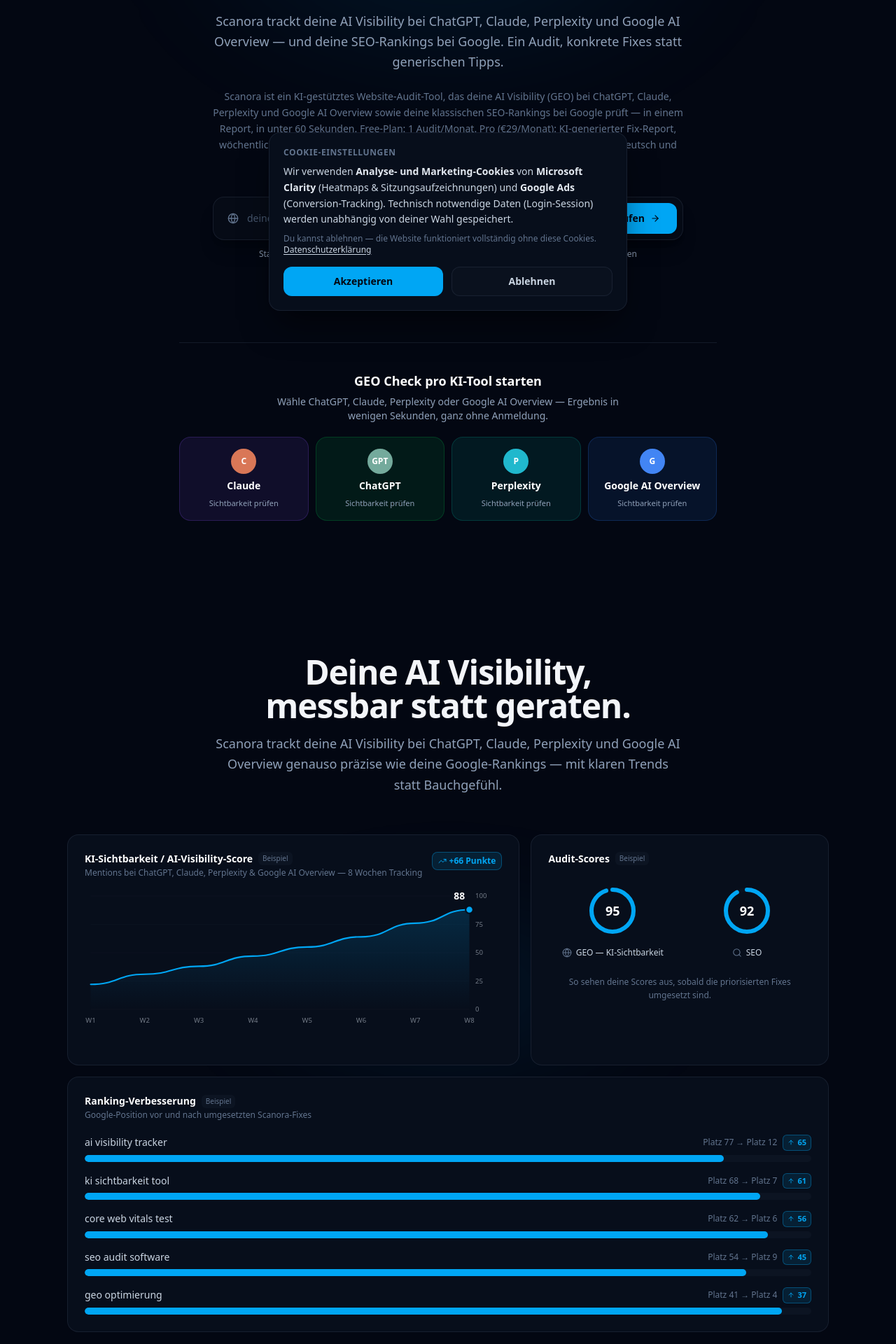
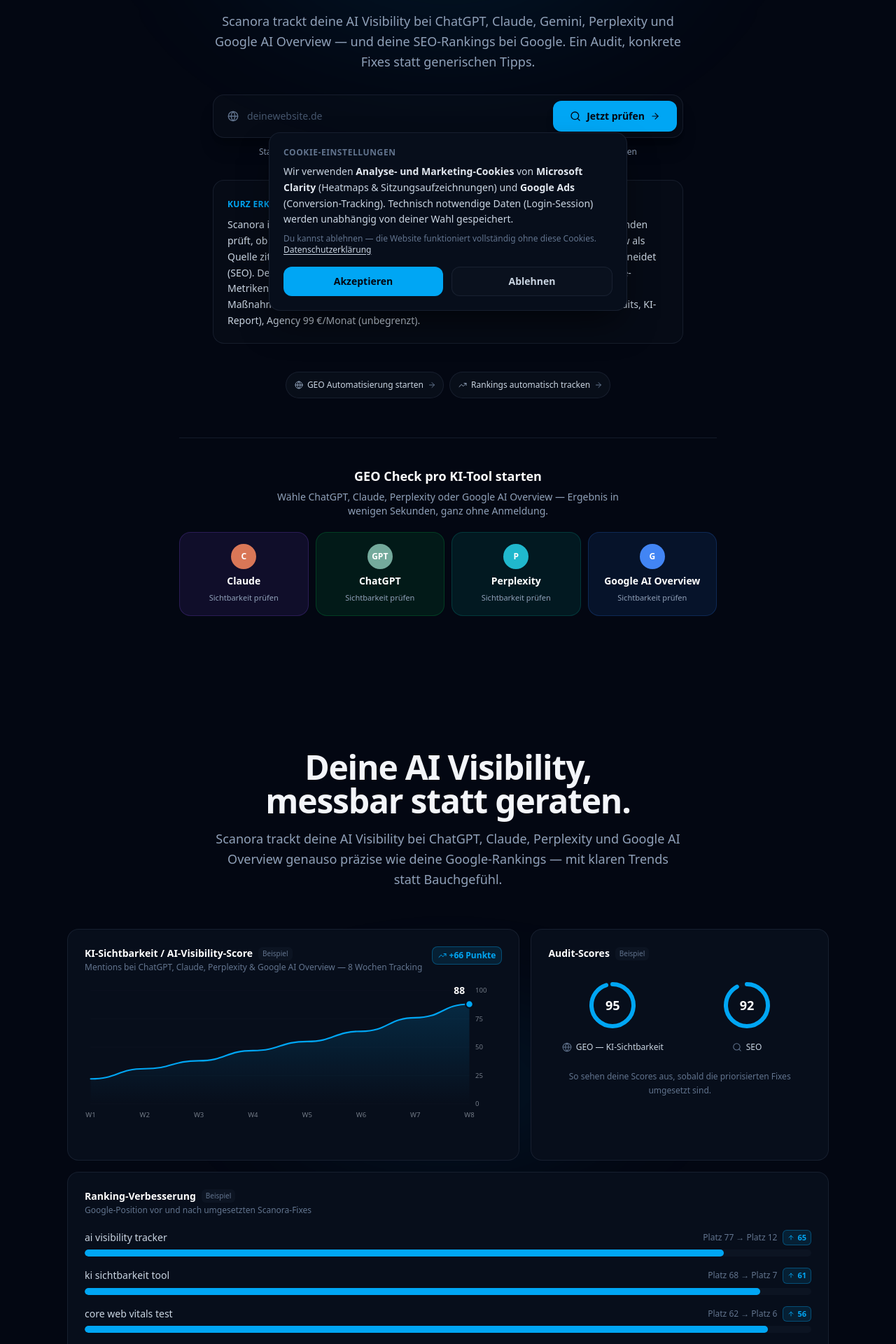
Before and after one commit to davinciyaner/aiaudit, a Next.js app in the folder frontend/: page / in a window 1280 px wide. Shown: the part 340-2260 px from the top of the page at 70% size. Built offline with nearby package versions, Linux system fonts and the light colour scheme.

Commit message:
seo und geo verbessert

```diff
--- a/frontend/src/app/components/FAQ.js
+++ b/frontend/src/app/components/FAQ.js
@@ -30,7 +30,7 @@
                             transition={{ delay: i * 0.04 }}
                             className="border border-[var(--border-subtle)] rounded-2xl overflow-hidden bg-[var(--surface-06)] px-5 py-4"
                         >
-                            <h2 className="m-0 text-sm font-medium text-white leading-snug">{faq.q}</h2>
+                            <h3 className="m-0 text-sm font-medium text-white leading-snug">{faq.q}</h3>
                             <p className="mt-3 pt-3 text-sm text-slate-400 leading-relaxed border-t border-[var(--border-subtle)]">
                                 {faq.a}
                             </p>
--- a/frontend/src/app/components/Hero.js
+++ b/frontend/src/app/components/Hero.js
@@ -85,28 +85,33 @@
                         Sichtbar bei Google.
                     </motion.h1>
 
-                    <motion.p initial={{ opacity: 0, y: 16 }} animate={{ opacity: 1, y: 0 }} transition={{ delay: 0.05 }}
+                    <motion.h2 initial={{ opacity: 0, y: 16 }} animate={{ opacity: 1, y: 0 }} transition={{ delay: 0.05 }}
                         className="text-sm font-semibold text-[var(--accent)] mb-4">
                         Scanora – AI Visibility & SEO Tool
-                    </motion.p>
+                    </motion.h2>
 
                     <motion.p initial={{ opacity: 0, y: 16 }} animate={{ opacity: 1, y: 0 }} transition={{ delay: 0.1 }}
-                        className="text-base sm:text-lg text-slate-400 mb-6 max-w-2xl leading-relaxed">
-                        Scanora trackt deine AI Visibility bei ChatGPT, Claude, Perplexity und Google AI Overview —
+                        className="text-base sm:text-lg text-slate-400 mb-8 max-w-2xl leading-relaxed">
+                        Scanora trackt deine AI Visibility bei ChatGPT, Claude, Gemini, Perplexity und Google AI Overview —
                         und deine SEO-Rankings bei Google. Ein Audit, konkrete Fixes statt generischen Tipps.
                     </motion.p>
 
-                    <motion.p initial={{ opacity: 0, y: 16 }} animate={{ opacity: 1, y: 0 }} transition={{ delay: 0.12 }}
-                        className="text-xs sm:text-sm text-slate-500 mb-10 max-w-2xl leading-relaxed">
-                        Scanora ist ein KI-gestütztes Website-Audit-Tool, das deine AI Visibility (GEO) bei ChatGPT, Claude,
-                        Perplexity und Google AI Overview sowie deine klassischen SEO-Rankings bei Google prüft — in einem
-                        Report, in unter 60 Sekunden. Free-Plan: 1 Audit/Monat. Pro (€29/Monat): KI-generierter Fix-Report,
-                        wöchentliches automatisches Tracking. Gegründet 2026 in Deutschland, verfügbar auf Deutsch und Englisch.
-                    </motion.p>
+                    <motion.div initial={{ opacity: 0, y: 16 }} animate={{ opacity: 1, y: 0 }} transition={{ delay: 0.15 }}
+                        className="w-full max-w-2xl mb-8">
+                        <HeroAuditInput />
+                    </motion.div>
 
-                    <motion.div initial={{ opacity: 0, y: 16 }} animate={{ opacity: 1, y: 0 }} transition={{ delay: 0.15 }}
-                        className="w-full max-w-2xl mb-6">
-                        <HeroAuditInput />
+                    <motion.div initial={{ opacity: 0, y: 16 }} animate={{ opacity: 1, y: 0 }} transition={{ delay: 0.18 }}
+                        className="w-full max-w-2xl mb-10 p-5 rounded-2xl bg-[var(--surface-06)] border border-[var(--border-subtle)] text-left">
+                        <span className="text-xs font-semibold text-[var(--accent)] uppercase tracking-wide">Kurz erklärt</span>
+                        <p className="mt-2 text-sm text-slate-300 leading-relaxed">
+                            Scanora ist ein KI-gestütztes Website-Audit-Tool aus Deutschland, das in unter 60
+                            Sekunden prüft, ob eine Website von ChatGPT, Claude, Perplexity, Gemini und Google AI Overview als Quelle
+                            zitiert wird (GEO / AI Visibility) und wie sie in klassischen Google-Rankings abschneidet (SEO).
+                            Der Report liefert einen AI-Visibility-Score (0–100), einen SEO-Score, Performance-Metriken (TTFB,
+                            FCP) und einen von Claude AI generierten Fix-Report mit priorisierten Maßnahmen. Scanora startet
+                            kostenlos (1 Audit/Monat), Pro kostet 29 €/Monat (10 Audits, KI-Report), Agency 99 €/Monat (unbegrenzt).
+                        </p>
                     </motion.div>
 
                     <div className="flex flex-wrap items-center justify-center gap-2">
--- a/frontend/src/app/components/ProductShowcase.js
+++ b/frontend/src/app/components/ProductShowcase.js
@@ -27,9 +27,13 @@
     { label: 'Produktdefinition', ok: false, note: 'Nicht klar erkennbar' },
 ]
 
-function ResultCard({ title, score, checksLabel, results }) {
+function ResultCard({ title, score, checksLabel, results, ariaLabel }) {
     return (
-        <div className="bg-[var(--bg-surface)] border border-[var(--border-subtle)] rounded-2xl overflow-hidden shadow-2xl shadow-black/30">
+        <div
+            className="bg-[var(--bg-surface)] border border-[var(--border-subtle)] rounded-2xl overflow-hidden shadow-2xl shadow-black/30"
+            role="img"
+            aria-label={ariaLabel}
+        >
             <div className="px-5 py-4 border-b border-[var(--border-subtle)] flex items-center justify-between">
                 <span className="text-sm font-semibold text-white">{title}</span>
                 <span className="text-xs px-2.5 py-1 rounded-full bg-[var(--accent-soft)] text-[var(--accent)] font-semibold">{score}</span>
@@ -104,7 +108,8 @@
                     </motion.div>
 
                     <motion.div initial={{ opacity: 0, x: 30 }} whileInView={{ opacity: 1, x: 0 }} viewport={{ once: true }} transition={{ duration: 0.6, delay: 0.1 }}>
-                        <ResultCard title="GEO / KI-Sichtbarkeit" score="Score: 41/100" checksLabel="19 Checks · Scanora" results={GEO_RESULTS} />
+                        <ResultCard title="GEO / KI-Sichtbarkeit" score="Score: 41/100" checksLabel="19 Checks · Scanora" results={GEO_RESULTS}
+                            ariaLabel="Beispiel eines GEO-Audits: geprüfte Signale wie llms.txt, Schema.org und FAQ-Markup mit Status erfüllt oder fehlend" />
                     </motion.div>
                 </div>
 
@@ -112,7 +117,8 @@
                 <div className="grid lg:grid-cols-2 gap-12 lg:gap-20 items-center">
                     <motion.div initial={{ opacity: 0, x: -30 }} whileInView={{ opacity: 1, x: 0 }} viewport={{ once: true }} transition={{ duration: 0.6, delay: 0.1 }}
                         className="order-2 lg:order-1">
-                        <ResultCard title="SEO-Analyse" score="Score: 64/100" checksLabel="14 Checks · 12 Seiten analysiert · Scanora" results={SEO_RESULTS} />
+                        <ResultCard title="SEO-Analyse" score="Score: 64/100" checksLabel="14 Checks · 12 Seiten analysiert · Scanora" results={SEO_RESULTS}
+                            ariaLabel="Beispiel eines SEO-Audits: geprüfte Signale wie Title, Meta-Description, Headings und interne Links mit Status erfüllt oder fehlend" />
                     </motion.div>
 
                     <motion.div initial={{ opacity: 0, x: 30 }} whileInView={{ opacity: 1, x: 0 }} viewport={{ once: true }} transition={{ duration: 0.6 }}
--- a/frontend/src/app/components/charts/PlatformBreakdown.js
+++ b/frontend/src/app/components/charts/PlatformBreakdown.js
@@ -12,7 +12,11 @@
     const reduceMotion = useReducedMotion()
 
     return (
-        <div className="bg-[var(--bg-surface)] border border-[var(--border-subtle)] rounded-2xl p-5 sm:p-6">
+        <div
+            className="bg-[var(--bg-surface)] border border-[var(--border-subtle)] rounded-2xl p-5 sm:p-6"
+            role="img"
+            aria-label="Anteil der KI-Erwähnungen nach Plattform: ChatGPT 42 Prozent, Google AI Overview 31 Prozent, weitere Plattformen anteilig"
+        >
             <div className="flex items-start justify-between gap-3 mb-5">
                 <div>
                     <div className="flex items-center gap-2">
--- a/frontend/src/app/components/charts/RankingBars.js
+++ b/frontend/src/app/components/charts/RankingBars.js
@@ -15,7 +15,11 @@
     const reduceMotion = useReducedMotion()
 
     return (
-        <div className="bg-[var(--bg-surface)] border border-[var(--border-subtle)] rounded-2xl p-5 sm:p-6">
+        <div
+            className="bg-[var(--bg-surface)] border border-[var(--border-subtle)] rounded-2xl p-5 sm:p-6"
+            role="img"
+            aria-label="Google-Ranking-Verbesserung nach Scanora-Fixes für 5 Keywords, durchschnittlich mehrere Positionen nach oben"
+        >
             <div className="flex items-start justify-between gap-3 mb-5">
                 <div>
                     <div className="flex items-center gap-2">
--- a/frontend/src/app/components/charts/ScoreGauges.js
+++ b/frontend/src/app/components/charts/ScoreGauges.js
@@ -42,7 +42,11 @@
     const reduceMotion = useReducedMotion()
 
     return (
-        <div className="bg-[var(--bg-surface)] border border-[var(--border-subtle)] rounded-2xl p-5 sm:p-6 h-full">
+        <div
+            className="bg-[var(--bg-surface)] border border-[var(--border-subtle)] rounded-2xl p-5 sm:p-6 h-full"
+            role="img"
+            aria-label="Scanora Audit-Score: 95 von 100 Punkten bei GEO-Sichtbarkeit, 92 von 100 Punkten bei SEO"
+        >
             <div className="flex items-center gap-2 mb-6">
                 <h3 className="text-sm font-semibold text-white">Audit-Scores</h3>
                 <span className="text-[10px] px-1.5 py-0.5 rounded-md bg-[var(--surface-08)] text-slate-500 font-medium">Beispiel</span>
--- a/frontend/src/app/components/faqData.js
+++ b/frontend/src/app/components/faqData.js
@@ -27,4 +27,20 @@
         q: 'Wie verbessere ich meinen SEO-Score schnell?',
         a: 'Die häufigsten Quick-Wins: Title-Tag auf 50–60 Zeichen optimieren, Meta-Descriptions auf jeder Seite setzen, H1-Tag mit Haupt-Keyword versehen und fehlende Bild-Alt-Texte ergänzen. Scanora zeigt dir nach dem Audit genau welche dieser Punkte bei dir fehlen — priorisiert nach Wirkung.',
     },
+    {
+        q: 'Was ist der Unterschied zwischen dem einmaligen Audit und der GEO-Automatisierung?',
+        a: 'Der einmalige Audit (Teil des kostenlosen Scanora Website-Audits) zeigt den GEO-Score deiner Website zu einem Zeitpunkt anhand technischer Signale wie llms.txt und Schema.org. Die GEO-Automatisierung ist ein separates Abo ab €4,99/Monat, das wöchentlich automatisch prüft, ob Claude, ChatGPT, Gemini, Perplexity und Google AI Overview deine Website tatsächlich in ihren Antworten erwähnen, und den Verlauf über Zeit zeigt statt einer Einzelmessung.',
+    },
+    {
+        q: 'Welche KI-Plattformen trackt die GEO-Automatisierung von Scanora?',
+        a: 'Claude, ChatGPT, Gemini, Perplexity und Google AI Overview (5 Plattformen). Im Einsteiger-Plan der GEO-Automatisierung (€4,99/Monat) sind Claude und Gemini enthalten, die übrigen drei Plattformen sind ab dem Pro-Plan (€29,99/Monat) inbegriffen.',
+    },
+    {
+        q: 'Prüft Scanora mehrere Frageformulierungen pro Keyword?',
+        a: 'Ja, ab dem Pro-Plan der GEO-Automatisierung wird jedes Keyword in zwei Prompt-Varianten geprüft — „Empfehlung" und „Vergleich" —, da eine Domain je nach Art der Nutzeranfrage unterschiedlich oft erwähnt wird. Der Einsteiger-Plan nutzt nur die Empfehlungs-Variante.',
+    },
+    {
+        q: 'Wie unterscheidet sich Scanora von Ahrefs oder Semrush?',
+        a: 'Scanora kombiniert klassisches SEO-Ranking-Tracking mit KI-Sichtbarkeits-Tracking (GEO) in einem Produkt und einem Preis, während Ahrefs und Semrush primär auf SEO ausgerichtet sind und KI-Sichtbarkeit erst nachträglich als separates, teureres Zusatzmodul anbieten.',
+    },
 ]
--- a/frontend/src/app/layout.js
+++ b/frontend/src/app/layout.js
@@ -37,7 +37,14 @@
         description: 'SEO, Performance & GEO in 60 Sekunden. Kostenlos starten.',
         creator: '@scanoraai',
     },
-    alternates: { canonical: 'https://www.scanora.ai' },
+    alternates: {
+        canonical: 'https://www.scanora.ai',
+        languages: {
+            de: 'https://www.scanora.ai',
+            en: 'https://www.scanora.ai/en',
+            'x-default': 'https://www.scanora.ai',
+        },
+    },
 }
 
 export default async function RootLayout({ children }) {
--- a/frontend/src/app/page.js
+++ b/frontend/src/app/page.js
@@ -11,8 +11,8 @@
 import { FAQS } from './components/faqData'
 
 export const metadata = {
-    title: 'Scanora – AI Visibility & SEO kostenlos prüfen (60s)',
-    description: 'Scanora prüft in 60 Sekunden kostenlos, ob deine Website bei ChatGPT, Claude, Perplexity & Google AI Overview zitiert wird – plus SEO-Rankings. Jetzt starten!',
+    title: 'SEO-Check & AI Visibility Test kostenlos – Scanora (60s)',
+    description: 'Kostenloser SEO- & AI-Visibility-Check in 60 Sekunden: Siehst du bei ChatGPT, Claude, Gemini, Perplexity & Google AI Overview auf? Jetzt gratis testen!',
     keywords: 'ai visibility, ai visibility tracker, ai visibility score, geo check, ki sichtbarkeit, ki sichtbarkeit messen, geo automatisierung, seo automatisierung, mention rate tracking, share of voice ki, chatgpt sichtbarkeit tracken, ki erwähnungen tracken, seo test, seo test kostenlos, seo check, website seo check, kostenloser seo check, seo analyse kostenlos, website audit kostenlos, SEO analyse tool, GEO optimierung, website checker, lighthouse alternative 2026',
     openGraph: {
         title: 'AI Visibility & SEO prüfen | Scanora',
```
Also changed, not shown: frontend/public/llms.txt, frontend/public/robots.txt, frontend/src/lib/i18n/rootJsonLd.js, 2 other files (tests, documents, lock files or other folders).
